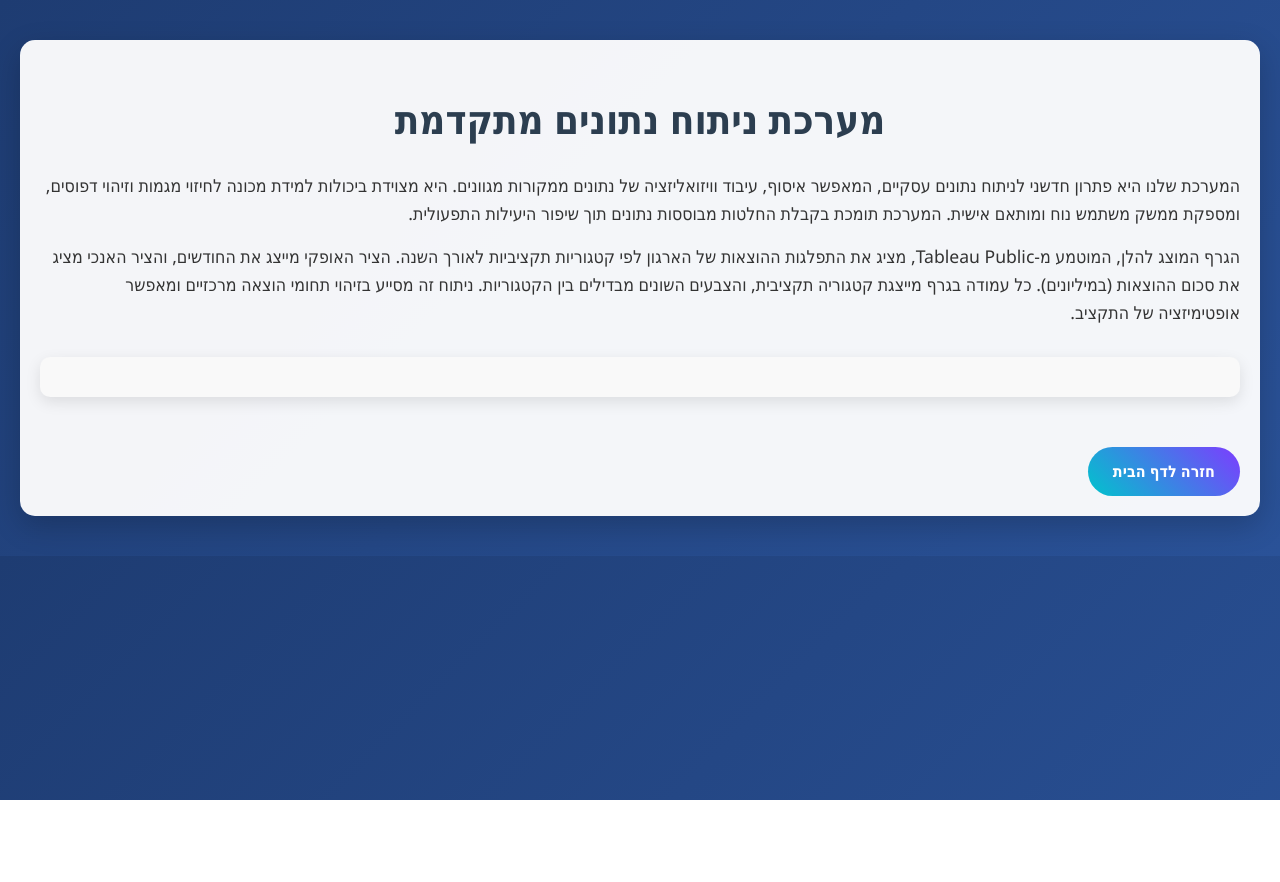
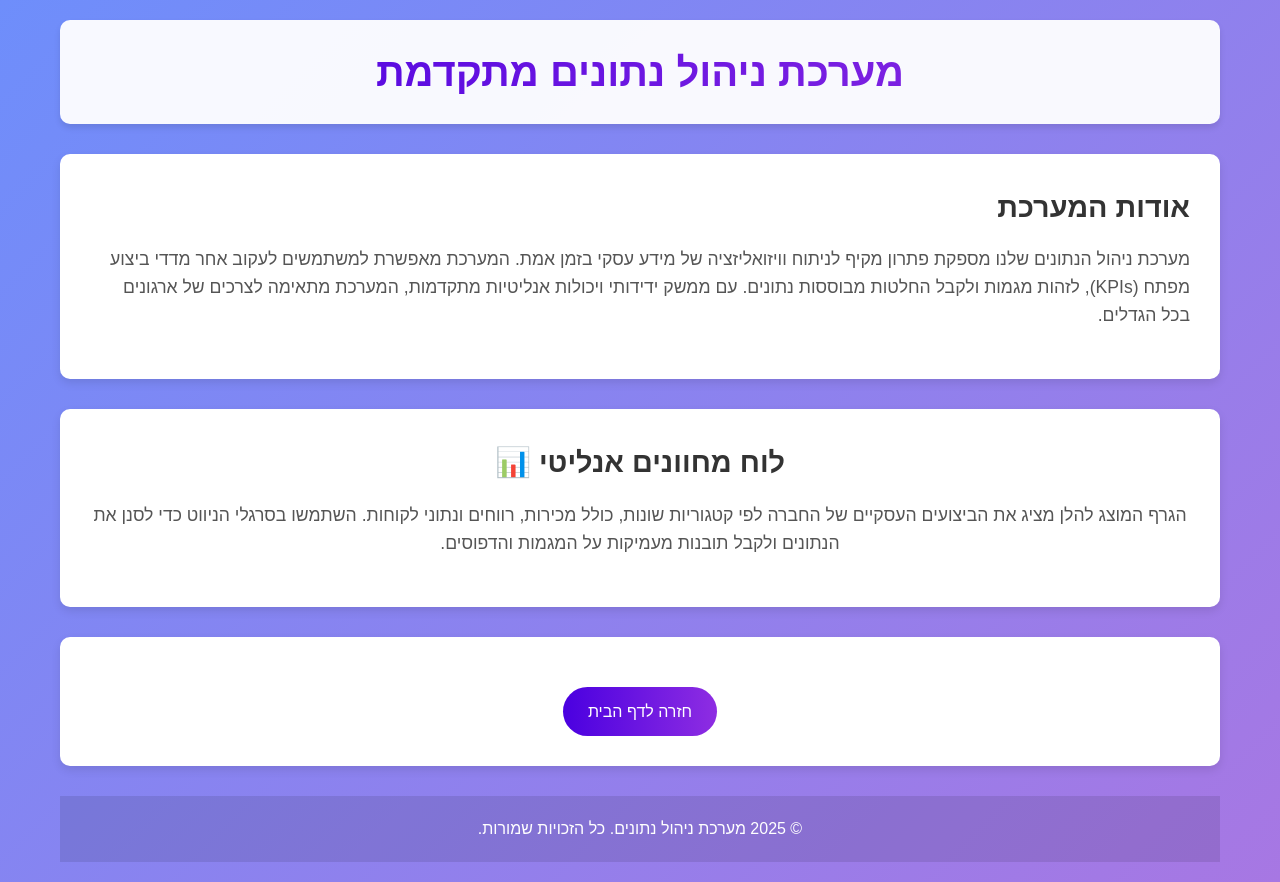
Before and after one commit to danielasenk00/project-2.0, a plain HTML site: page dash3.html in a window 1280 px wide. Before the commit the page ends 800 px from the top, so only its background shows below. Drawn offline with Linux system fonts and the light colour scheme; a script that the page names is missing.

Commit message:
Update dash3.html

```diff
--- a/dash3.html
+++ b/dash3.html
@@ -3,102 +3,224 @@
 <head>
     <meta charset="UTF-8">
     <meta name="viewport" content="width=device-width, initial-scale=1.0">
-    <title>מערכת ניתוח נתונים - דשבורד</title>
+    <title>לוח מחוונים - מערכת ניהול נתונים</title>
     <style>
-        body {
-            font-family: 'Segoe UI', Tahoma, Geneva, Verdana, sans-serif;
+        * {
             margin: 0;
             padding: 0;
-            background: linear-gradient(135deg, #1e3c72, #2a5298);
+            box-sizing: border-box;
+            font-family: 'Arial', sans-serif;
+        }
+
+        body {
+            background: linear-gradient(135deg, #6e8efb, #a777e3);
             color: #333;
             line-height: 1.6;
         }
+
         .container {
             max-width: 1200px;
-            margin: 40px auto;
+            margin: 0 auto;
             padding: 20px;
+        }
+
+        header {
             background: rgba(255, 255, 255, 0.95);
-            border-radius: 15px;
-            box-shadow: 0 10px 30px rgba(0, 0, 0, 0.2);
+            padding: 20px;
+            border-radius: 10px;
+            box-shadow: 0 4px 6px rgba(0, 0, 0, 0.1);
+            text-align: center;
+            margin-bottom: 30px;
         }
-        h1 {
+
+        header h1 {
+            font-size: 2.5rem;
+            background: linear-gradient(to right, #4a00e0, #8e2de2);
+            -webkit-background-clip: text;
+            -webkit-text-fill-color: transparent;
+        }
+
+        .section {
+            background: white;
+            padding: 30px;
+            border-radius: 10px;
+            box-shadow: 0 4px 10px rgba(0, 0, 0, 0.1);
+            margin-bottom: 30px;
+        }
+
+        .section h2 {
+            font-size: 1.8rem;
+            color: #333;
+            margin-bottom: 15px;
+        }
+
+        .section p {
+            font-size: 1.1rem;
+            color: #555;
+            margin-bottom: 20px;
+        }
+
+        .tableau-section {
             text-align: center;
-            color: #2c3e50;
-            margin-bottom: 20px;
-            font-size: 2.5em;
         }
-        p {
-            text-align: right;
-            font-size: 1.1em;
-            margin: 15px 0;
+
+        .tableauPlaceholder {
+            margin: 0 auto;
+            width: 100%;
+            max-width: 820px;
         }
-        .tableau-container {
-            margin: 30px 0;
-            padding: 20px;
-            background: #f9f9f9;
-            border-radius: 10px;
-            box-shadow: 0 5px 15px rgba(0, 0, 0, 0.1);
-        }
+
         .button {
             display: inline-block;
             padding: 12px 25px;
-            background: linear-gradient(45deg, #00c4cc, #7d3cff);
+            background: linear-gradient(to right, #4a00e0, #8e2de2);
             color: white;
             text-decoration: none;
             border-radius: 25px;
-            font-weight: bold;
-            transition: transform 0.3s, box-shadow 0.3s;
+            font-size: 1rem;
+            transition: transform 0.3s ease, box-shadow 0.3s ease;
             margin-top: 20px;
         }
+
         .button:hover {
             transform: translateY(-3px);
-            box-shadow: 0 5px 15px rgba(0, 0, 0, 0.3);
+            box-shadow: 0 4px 15px rgba(0, 0, 0, 0.2);
         }
+
+        footer {
+            text-align: center;
+            padding: 20px;
+            color: white;
+            background: rgba(0, 0, 0, 0.1);
+            margin-top: 30px;
+        }
+
         @media (max-width: 768px) {
             .container {
-                margin: 20px;
                 padding: 15px;
             }
-            h1 {
-                font-size: 1.8em;
+
+            header h1 {
+                font-size: 2rem;
             }
-            p {
-                font-size: 1em;
+
+            .section h2 {
+                font-size: 1.5rem;
+            }
+
+            .section p {
+                font-size: 1rem;
+            }
+
+            .tableauPlaceholder {
+                max-width: 100%;
             }
         }
     </style>
 </head>
 <body>
     <div class="container">
-        <h1>מערכת ניתוח נתונים מתקדמת</h1>
+        <header>
+            <h1>מערכת ניהול נתונים מתקדמת</h1>
+        </header>
+
+        <section class="section">
+            <h2>אודות המערכת</h2>
             <p>
-            המערכת שלנו היא פתרון חדשני לניתוח נתונים עסקיים, המאפשר איסוף, עיבוד וויזואליזציה של נתונים ממקורות מגוונים. היא מצוידת ביכולות למידת מכונה לחיזוי מגמות וזיהוי דפוסים, ומספקת ממשק משתמש נוח ומותאם אישית. המערכת תומכת בקבלת החלטות מבוססות נתונים תוך שיפור היעילות התפעולית.
+                מערכת ניהול הנתונים שלנו מספקת פתרון מקיף לניתוח וויזואליזציה של מידע עסקי בזמן אמת.
+                המערכת מאפשרת למשתמשים לעקוב אחר מדדי ביצוע מפתח (KPIs), לזהות מגמות ולקבל החלטות מבוססות נתונים.
+                עם ממשק ידידותי ויכולות אנליטיות מתקדמות, המערכת מתאימה לצרכים של ארגונים בכל הגדלים.
             </p>
+        </section>
+
+        <section class="section tableau-section" id="tableau">
+            <h2>לוח מחוונים אנליטי 📊</h2>
             <p>
-            הגרף המוצג להלן, המוטמע מ-Tableau Public, מציג את התפלגות ההוצאות של הארגון לפי קטגוריות תקציביות לאורך השנה. הציר האופקי מייצג את החודשים, והציר האנכי מציג את סכום ההוצאות (במיליונים). כל עמודה בגרף מייצגת קטגוריה תקציבית, והצבעים השונים מבדילים בין הקטגוריות. ניתוח זה מסייע בזיהוי תחומי הוצאה מרכזיים ומאפשר אופטימיזציה של התקציב.
+                הגרף המוצג להלן מציג את הביצועים העסקיים של החברה לפי קטגוריות שונות, כולל מכירות, רווחים ונתוני לקוחות.
+                השתמשו בסרגלי הניווט כדי לסנן את הנתונים ולקבל תובנות מעמיקות על המגמות והדפוסים.
             </p>
-        <div class="tableau-container">
-            <div id="tableauViz"></div>
+            <div class='tableauPlaceholder' id='viz1746706076816' style='position: relative'>
+                <noscript>
+                    <a href='#'>
+                        <img alt='Dashboard 3 ' src='https://public.tableau.com/static/images/PR/PROJECT2_3_17467026935120/Dashboard3/1_rss.png' style='border: none' />
+                    </a>
+                </noscript>
+                <object class='tableauViz' style='display:none;'>
+                    <param name='host_url' value='https%3A%2F%2Fpublic.tableau.com%2F' />
+                    <param name='embed_code_version' value='3' />
+                    <param name='site_root' value='' />
+                    <param name='name' value='PROJECT2_3_17467026935120/Dashboard3' />
+                    <param name='tabs' value='no' />
+                    <param name='toolbar' value='yes' />
+                    <param name='static_image' value='https://public.tableau.com/static/images/PR/PROJECT2_3_17467026935120/Dashboard3/1.png' />
+                    <param name='animate_transition' value='yes' />
+                    <param name='display_static_image' value='yes' />
+                    <param name='display_spinner' value='yes' />
+                    <param name='display_overlay' value='yes' />
+                    <param name='display_count' value='yes' />
+                    <param name='language' value='en-US' />
+                </object>
             </div>
+            <script type='text/javascript'>
+                var divElement = document.getElementById('viz1746706076816');
+                var vizElement = divElement.getElementsByTagName('object')[0];
+                if (divElement.offsetWidth > 800) {
+                    vizElement.style.minWidth='420px';
+                    vizElement.style.maxWidth='650px';
+                    vizElement.style.width='100%';
+                    vizElement.style.minHeight='587px';
+                    vizElement.style.maxHeight='887px';
+                    vizElement.style.height=(divElement.offsetWidth*0.75)+'px';
+                } else if (divElement.offsetWidth > 500) {
+                    vizElement.style.minWidth='420px';
+                    vizElement.style.maxWidth='650px';
+                    vizElement.style.width='100%';
+                    vizElement.style.minHeight='587px';
+                    vizElement.style.maxHeight='887px';
+                    vizElement.style.height=(divElement.offsetWidth*0.75)+'px';
+                } else {
+                    vizElement.style.width='100%';
+                    vizElement.style.height='727px';
+                }
+                var scriptElement = document.createElement('script');
+                scriptElement.src = 'https://public.tableau.com/javascripts/api/viz_v1.js';
+                vizElement.parentNode.insertBefore(scriptElement, vizElement);
+            </script>
+        </section>
+
+        <section class="section" style="text-align: center;">
             <a href="index.html" class="button">חזרה לדף הבית</a>
+        </section>
+
+        <footer>
+            <p>© 2025 מערכת ניהול נתונים. כל הזכויות שמורות.</p>
+        </footer>
     </div>
 
-    <script src="https://public.tableau.com/javascripts/api/viz_v1.js"></script>
     <script>
-        function initViz() {
-            const containerDiv = document.getElementById("tableauViz");
-            const vizUrl = "https://public.tableau.com/views/PROJECT2_3_17467026935120/Dashboard3?:language=en-US&:display_count=n&:origin=viz_share_link";
-            const options = {
-                hideTabs: true,
-                width: "100%",
-                height: "600px",
-                onFirstInteractive: function () {
-                    console.log("Tableau dashboard loaded successfully");
-                }
-            };
-            const viz = new tableau.Viz(containerDiv, vizUrl, options);
-        }
-        window.onload = initViz;
+        // Smooth scroll to tableau section
+        document.querySelectorAll('a[href^="#"]').forEach(anchor => {
+            anchor.addEventListener('click', function(e) {
+                e.preventDefault();
+                document.querySelector(this.getAttribute('href')).scrollIntoView({
+                    behavior: 'smooth'
+                });
+            });
+        });
+
+        // Fade-in animation for sections
+        document.addEventListener('DOMContentLoaded', () => {
+            const sections = document.querySelectorAll('.section');
+            sections.forEach((section, index) => {
+                section.style.opacity = '0';
+                section.style.transform = 'translateY(20px)';
+                setTimeout(() => {
+                    section.style.transition = 'opacity 0.5s ease, transform 0.5s ease';
+                    section.style.opacity = '1';
+                    section.style.transform = 'translateY(0)';
+                }, index * 200);
+            });
+        });
     </script>
 </body>
 </html>
```
Lines whose indentation alone changed are shown as unchanged.
